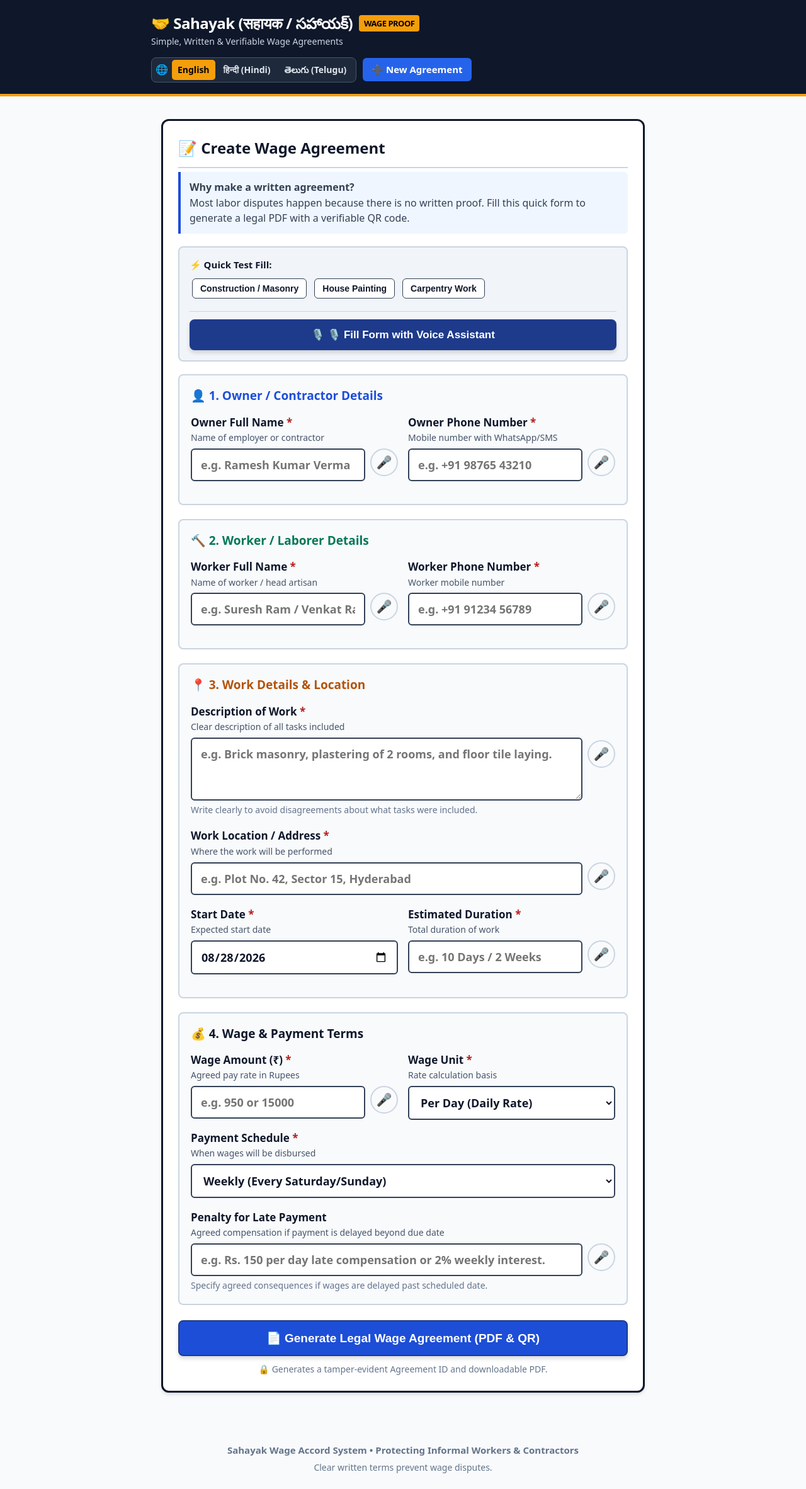
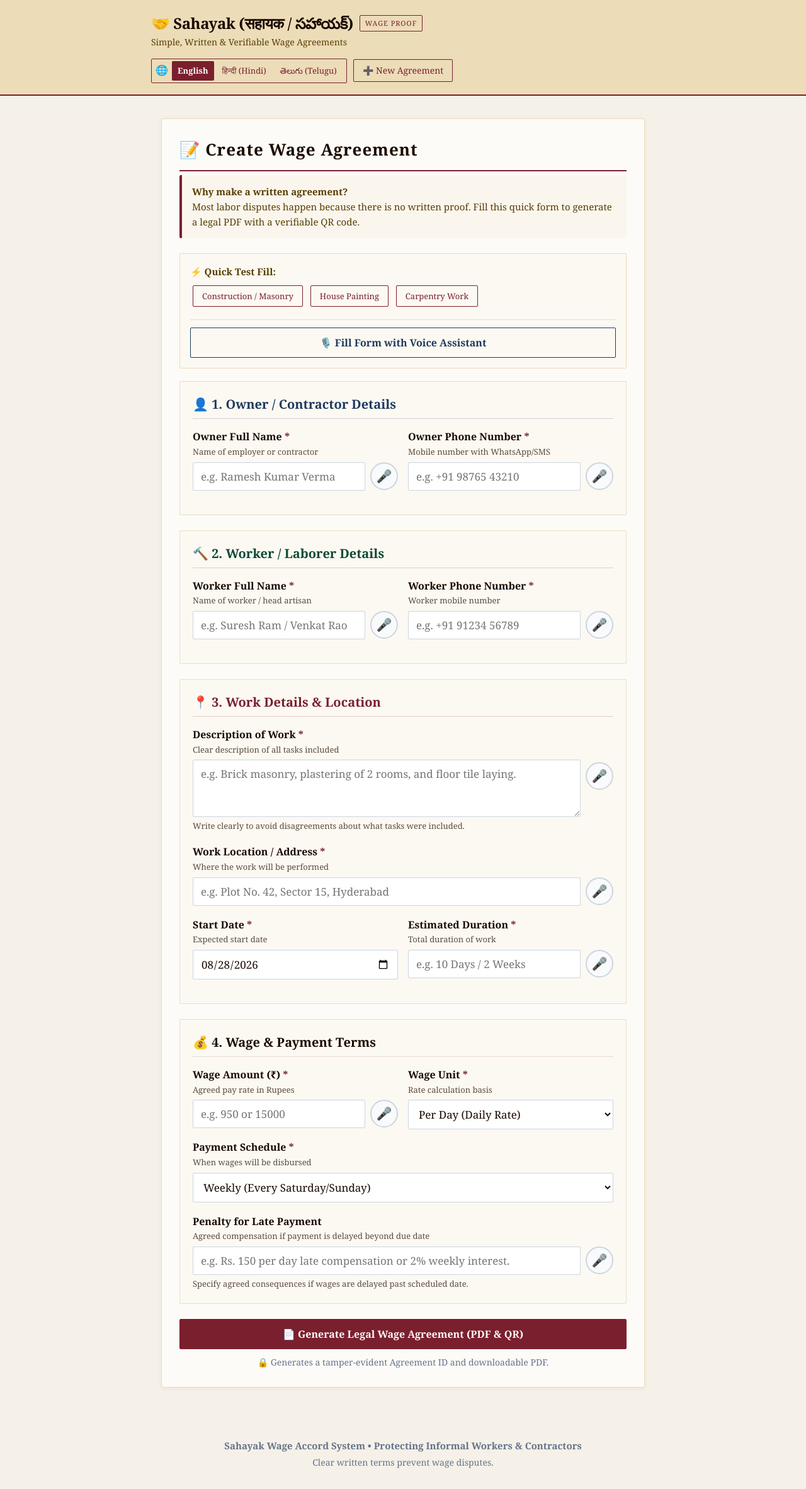
Before and after one commit to jogender18/sahayak, a Flask app: page / in a window 1280 px wide. Shown: the whole page at 63% size. After the commit the page ends 2331 px from the top, so only its background shows below. Run offline with Flask 3, Linux system fonts and the light colour scheme; data that the repository does not hold is empty.

Commit message:
Restyle main page to match the document theme (cream paper, serif headers, bordered rectangular controls)

```diff
--- a/static/css/style.css
+++ b/static/css/style.css
@@ -1,21 +1,21 @@
-/* Sahayak High-Contrast Accessible Design System */
+/* Sahayak High-Contrast Accessible Design System — Document Paper Theme */
 :root {
-  --bg-main: #f8fafc;
-  --card-bg: #ffffff;
-  --text-primary: #0f172a;
-  --text-secondary: #334155;
-  --text-muted: #64748b;
-  --border-strong: #0f172a;
+  --bg-main: #f5f0e8;          /* Warm cream paper background */
+  --card-bg: #fdfbf7;          /* Parchment off-white card background */
+  --text-primary: #1a0a00;       /* Dark ink color */
+  --text-secondary: #2c1a0e;     /* Medium dark ink */
+  --text-muted: #5a4b3f;        /* Muted brown/gray ink */
+  --border-strong: #7a1f2e;      /* Deep maroon accent border */
   --border-medium: #cbd5e1;
-  --primary-blue: #1d4ed8;
-  --primary-blue-hover: #1e40af;
-  --success-green: #047857;
-  --success-green-bg: #ecfdf5;
-  --warning-amber: #b45309;
-  --warning-amber-bg: #fffbeb;
-  --danger-red: #b91c1c;
-  --danger-red-bg: #fef2f2;
-  --focus-ring: #2563eb;
+  --primary-blue: #1e3a5f;       /* Deep navy accent color */
+  --primary-blue-hover: #12253f;
+  --success-green: #0d4a36;
+  --success-green-bg: #faf7f0;
+  --warning-amber: #5a3e00;
+  --warning-amber-bg: #faf6ee;
+  --danger-red: #7a1f2e;
+  --danger-red-bg: #faf5f5;
+  --focus-ring: rgba(122, 31, 46, 0.25);
 }
 
 * {
@@ -25,10 +25,10 @@
 }
 
 body {
-  font-family: system-ui, -apple-system, BlinkMacSystemFont, "Segoe UI", "Gautami", "Nirmala UI", Roboto, "Helvetica Neue", Arial, sans-serif;
+  font-family: 'Georgia', 'Times New Roman', serif; /* Serif font for document layout */
   background-color: var(--bg-main);
   color: var(--text-primary);
-  line-height: 1.55;
+  line-height: 1.6;
   font-size: 18px;
   -webkit-font-smoothing: antialiased;
 }
@@ -41,10 +41,10 @@ body {
 
 /* Header */
 .app-header {
-  background-color: #0f172a;
-  color: #ffffff;
+  background-color: #ecdcb8;     /* Warm parchment color for header */
+  color: #1a0a00;
   padding: 18px 16px;
-  border-bottom: 4px solid #f59e0b;
+  border-bottom: 2px solid #7a1f2e; /* Thin deep maroon border line */
 }
 
 .header-inner {
@@ -59,27 +59,31 @@ body {
 
 .brand-title {
   font-size: 24px;
-  font-weight: 800;
+  font-weight: 700;
   letter-spacing: -0.5px;
   display: flex;
   align-items: center;
   gap: 10px;
+  color: #1a0a00;
 }
 
 .brand-badge {
-  background-color: #f59e0b;
-  color: #000000;
-  font-size: 13px;
-  font-weight: 800;
+  background-color: transparent;
+  color: #7a1f2e;
+  border: 1px solid #7a1f2e;
+  font-size: 11px;
+  font-weight: 400;
   padding: 3px 8px;
-  border-radius: 4px;
+  border-radius: 2px;
   text-transform: uppercase;
+  letter-spacing: 1px;
 }
 
 .tagline {
   font-size: 14px;
-  color: #cbd5e1;
+  color: #5a3e00;
   font-weight: 500;
+  font-family: 'Georgia', serif;
 }
 
 .header-actions {
@@ -93,9 +97,9 @@ body {
 .lang-switcher {
   display: inline-flex;
   align-items: center;
-  background: #1e293b;
-  border: 1.5px solid #475569;
-  border-radius: 8px;
+  background: transparent;
+  border: 1.5px solid #7a1f2e;
+  border-radius: 2px;
   padding: 3px 6px;
   gap: 4px;
 }
@@ -106,120 +110,183 @@ body {
 }
 
 .lang-btn {
-  color: #e2e8f0;
+  color: #7a1f2e;
+  text-decoration: none;
+  font-size: 13px;
+  font-weight: 400;
+  padding: 5px 9px;
+  border-radius: 2px;
+  transition: all 0.15s ease;
+  font-family: 'Georgia', serif;
+}
+
+.lang-btn:hover {
+  background: rgba(122, 31, 46, 0.08);
+  color: #7a1f2e;
+}
+
+.lang-btn.active {
+  background: #7a1f2e;
+  color: #fdfbf7;
+  font-weight: 700;
+}
+
+.header-links a {
+  color: #7a1f2e;
   text-decoration: none;
   font-size: 14px;
-  font-weight: 700;
-  padding: 5px 9px;
-  border-radius: 5px;
+  font-weight: 400;
+  border: 1.5px solid #7a1f2e;
+  background: transparent;
+  padding: 6px 14px;
+  border-radius: 2px;
+  display: inline-flex;
+  align-items: center;
+  gap: 6px;
+  font-family: 'Georgia', serif;
   transition: all 0.15s ease;
 }
 
-.lang-btn:hover {
-  background: #334155;
-  color: #ffffff;
-}
-
-.lang-btn.active {
-  background: #f59e0b;
-  color: #000000;
-  font-weight: 900;
-}
-
-.header-links a {
-  color: #ffffff;
-  text-decoration: none;
-  font-size: 15px;
-  font-weight: 700;
-  background: #2563eb;
-  padding: 7px 14px;
-  border-radius: 6px;
-  display: inline-flex;
-  align-items: center;
-  gap: 6px;
-}
-
 .header-links a:hover {
-  background: #1d4ed8;
+  background: #7a1f2e;
+  color: #fdfbf7;
 }
 
 /* Main Card */
 .main-card {
   background: var(--card-bg);
-  border: 3px solid #0f172a;
-  border-radius: 12px;
-  padding: 24px;
+  border: 1.5px solid #ecdcb8;
+  border-radius: 4px;
+  padding: 28px;
   margin-top: 20px;
-  box-shadow: 0 4px 6px -1px rgba(0, 0, 0, 0.1), 0 2px 4px -2px rgba(0, 0, 0, 0.1);
+  box-shadow: 0 2px 8px rgba(122, 31, 46, 0.05);
 }
 
 .page-title {
-  font-size: 24px;
-  font-weight: 800;
+  font-family: 'Georgia', 'Times New Roman', serif;
+  font-size: 26px;
+  font-weight: 700;
   color: var(--text-primary);
   margin-bottom: 6px;
-  border-bottom: 2px solid var(--border-medium);
+  border-bottom: 2.5px solid #7a1f2e;
   padding-bottom: 12px;
+  letter-spacing: 1px;
 }
 
 .page-intro {
-  font-size: 16px;
-  color: var(--text-secondary);
-  margin-bottom: 20px;
-  background-color: #eff6ff;
-  border-left: 4px solid var(--primary-blue);
-  padding: 12px 14px;
-  border-radius: 0 6px 6px 0;
+  font-size: 15px;
+  color: #5a3e00;
+  margin-bottom: 24px;
+  background-color: #faf6ee;
+  border-left: 4px solid #7a1f2e;
+  padding: 14px 16px;
+  border-radius: 2px;
+  line-height: 1.6;
 }
 
 /* Presets */
 .preset-btn {
   margin: 4px;
-  padding: 7px 12px;
-  font-size: 14px;
-  font-weight: 700;
-  border-radius: 6px;
-  border: 1.5px solid #334155;
-  background: #ffffff;
-  color: #0f172a;
+  padding: 7px 14px;
+  font-size: 13px;
+  font-weight: 400;
+  border-radius: 2px;
+  border: 1.5px solid #7a1f2e;
+  background: transparent;
+  color: #7a1f2e;
   cursor: pointer;
+  font-family: 'Georgia', serif;
   transition: all 0.15s ease;
 }
 
 .preset-btn:hover {
-  background: #1e293b;
-  color: #ffffff;
+  background: #7a1f2e;
+  color: #fdfbf7;
+}
+
+/* Quick Fill Panel & Voice Trigger */
+.quick-fill-panel {
+  margin-bottom: 20px;
+  padding: 16px;
+  background: #fcf9f2;
+  border: 1.5px solid #ecdcb8;
+  border-radius: 2px;
+  font-size: 15px;
+  display: flex;
+  flex-direction: column;
+  gap: 12px;
+}
+
+.quick-fill-title {
+  color: #5a3e00;
+  display: block;
+  margin-bottom: 6px;
+  font-family: 'Georgia', serif;
+}
+
+.quick-fill-voice-section {
+  border-top: 1px solid #e8dfc8;
+  padding-top: 12px;
+  margin-top: 4px;
+}
+
+.btn.btn-voice-trigger {
+  background: transparent;
+  border: 1.5px solid #1e3a5f !important; /* Force border to show up clearly */
+  color: #1e3a5f;
+  font-weight: 700;
+  width: 100%;
+  display: inline-flex;
+  align-items: center;
+  justify-content: center;
+  gap: 8px;
+  font-size: 16px;
+  padding: 12px;
+  border-radius: 2px;
+  transition: all 0.2s ease;
+}
+
+.btn.btn-voice-trigger:hover {
+  background: #1e3a5f !important;
+  color: #fdfbf7 !important;
+  border-color: #1e3a5f !important;
 }
 
 /* Section Boxes */
 .form-section {
-  background-color: #f8fafc;
-  border: 2px solid #cbd5e1;
-  border-radius: 8px;
-  padding: 18px;
-  margin-bottom: 22px;
+  background-color: #fcf9f2;
+  border: 1.5px solid #e8dfc8;
+  border-radius: 2px;
+  padding: 20px;
+  margin-bottom: 24px;
 }
 
 .section-title {
-  font-size: 19px;
-  font-weight: 800;
-  color: #0f172a;
-  margin-bottom: 14px;
+  font-family: 'Georgia', 'Times New Roman', serif;
+  font-size: 20px;
+  font-weight: 700;
+  color: #1a0a00;
+  margin-bottom: 16px;
   display: flex;
   align-items: center;
   gap: 8px;
+  border-bottom: 1px solid rgba(122, 31, 46, 0.15);
+  padding-bottom: 6px;
 }
 
 .section-title.owner {
-  color: #1d4ed8;
+  color: #1e3a5f; /* Navy for Owner Details */
+  border-bottom-color: rgba(30, 58, 95, 0.2);
 }
 
 .section-title.worker {
-  color: #047857;
+  color: #0d4a36; /* Deep Green for Worker Details */
+  border-bottom-color: rgba(13, 74, 54, 0.2);
 }
 
 .section-title.terms {
-  color: #b45309;
+  color: #7a1f2e; /* Deep Maroon for Wage Terms */
+  border-bottom-color: rgba(122, 31, 46, 0.2);
 }
 
 /* Form Fields */
@@ -250,15 +317,15 @@ body {
 label {
   display: block;
   font-weight: 700;
-  font-size: 17px;
-  color: #0f172a;
+  font-size: 16px;
+  color: #1a0a00;
   margin-bottom: 6px;
 }
 
 .label-sub {
-  font-weight: 500;
-  font-size: 14px;
-  color: #475569;
+  font-weight: 400;
+  font-size: 13px;
+  color: #5a4b3f;
   display: block;
 }
 
@@ -273,14 +340,14 @@ input[type="date"],
 select,
 textarea {
   width: 100%;
-  padding: 12px 14px;
-  font-size: 18px;
+  padding: 10px 12px;
+  font-size: 17px;
   font-family: inherit;
-  font-weight: 600;
-  color: #0f172a;
+  font-weight: 400;
+  color: #1a0a00;
   background-color: #ffffff;
-  border: 2px solid #334155;
-  border-radius: 6px;
+  border: 1.5px solid #cbd5e1;
+  border-radius: 2px;
   transition: border-color 0.15s ease, box-shadow 0.15s ease;
 }
 
@@ -288,8 +355,8 @@ input:focus,
 select:focus,
 textarea:focus {
   outline: none;
-  border-color: var(--primary-blue);
-  box-shadow: 0 0 0 3px rgba(37, 99, 235, 0.25);
+  border-color: #7a1f2e;
+  box-shadow: 0 0 0 3px rgba(122, 31, 46, 0.12);
 }
 
 textarea {
@@ -298,8 +365,8 @@ textarea {
 }
 
 .input-hint {
-  font-size: 14px;
-  color: #64748b;
+  font-size: 13px;
+  color: #5a4b3f;
   margin-top: 4px;
 }
 
@@ -309,15 +376,16 @@ textarea {
   align-items: center;
   justify-content: center;
   gap: 10px;
-  font-size: 19px;
-  font-weight: 800;
-  padding: 15px 22px;
-  border-radius: 8px;
+  font-size: 16px;
+  font-weight: 700;
+  padding: 12px 20px;
+  border-radius: 2px;
   cursor: pointer;
   text-decoration: none;
-  border: 2px solid transparent;
+  border: 1.5px solid transparent;
   transition: all 0.15s ease-in-out;
   text-align: center;
+  font-family: 'Georgia', serif;
 }
 
 .btn-block {
@@ -325,31 +393,32 @@ textarea {
 }
 
 .btn-primary {
-  background-color: var(--primary-blue);
-  color: #ffffff;
-  border-color: #1e3a8a;
-  box-shadow: 0 4px 6px rgba(0, 0, 0, 0.15);
+  background-color: #7a1f2e; /* Maroon primary button */
+  color: #fdfbf7;
+  border-color: #7a1f2e;
+  box-shadow: none;
 }
 
 .btn-primary:hover {
-  background-color: var(--primary-blue-hover);
-  transform: translateY(-1px);
+  background-color: #5a1520;
+  border-color: #5a1520;
+  transform: none;
 }
 
 .btn-success {
-  background-color: var(--success-green);
-  color: #ffffff;
-  border-color: #064e3b;
+  background-color: #0d4a36; /* Deep green success button */
+  color: #fdfbf7;
+  border-color: #0d4a36;
 }
 
 .btn-success:hover {
-  background-color: #065f46;
+  background-color: #083023;
 }
 
 .btn-outline {
-  background-color: #ffffff;
-  color: #0f172a;
-  border-color: #0f172a;
+  background-color: transparent;
+  color: #7a1f2e;
+  border-color: #7a1f2e;
 }
 
 .btn-outline:hover {
--- a/templates/index.html
+++ b/templates/index.html
@@ -12,16 +12,16 @@
   </div>
 
   <!-- Quick Fill Helpers & Conversational Voice Mode Button -->
-  <div style="margin-bottom: 20px; padding: 16px; background: #f1f5f9; border: 2px solid #cbd5e1; border-radius: 8px; font-size: 15px; display: flex; flex-direction: column; gap: 12px;">
+  <div class="quick-fill-panel">
     <div>
-      <strong style="color: #0f172a; display: block; margin-bottom: 6px;">{{ t.quick_fill }}</strong>
+      <strong class="quick-fill-title">{{ t.quick_fill }}</strong>
       <button type="button" onclick="fillSample('mason')" class="preset-btn">{{ t.preset_mason }}</button>
       <button type="button" onclick="fillSample('painting')" class="preset-btn">{{ t.preset_paint }}</button>
       <button type="button" onclick="fillSample('carpentry')" class="preset-btn">{{ t.preset_carpenter }}</button>
     </div>
-    <div style="border-top: 1px solid #cbd5e1; padding-top: 12px; margin-top: 4px;">
-      <button type="button" id="start-voice-mode-btn" class="btn btn-primary" style="background: #1e3a8a; border-color: #1e3a8a; font-weight: 700; width: 100%; display: flex; align-items: center; justify-content: center; gap: 8px; font-size: 17px; padding: 12px;">
-        <span>🎙️ {{ t.btn_voice_mode }}</span>
+    <div class="quick-fill-voice-section">
+      <button type="button" id="start-voice-mode-btn" class="btn btn-voice-trigger">
+        <span>{{ t.btn_voice_mode }}</span>
       </button>
     </div>
   </div>
```
Also changed, not shown: fresh_pdf_anil_devendra_full.png, fresh_pdf_qr_footer_zoomed.png, 1 other file.
